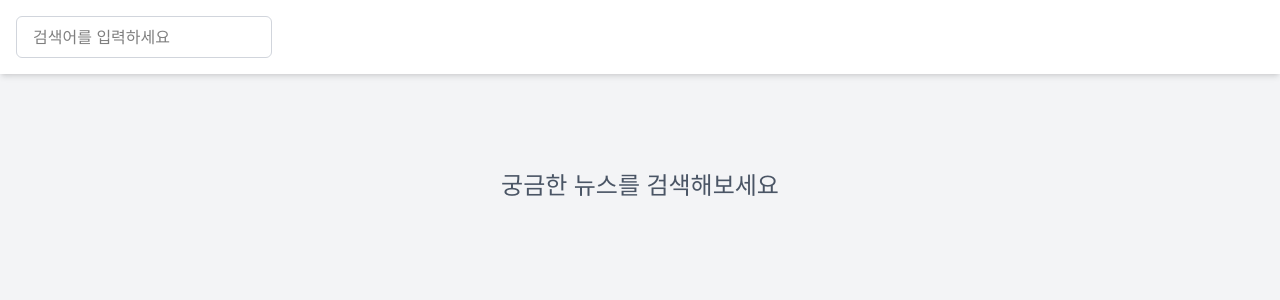
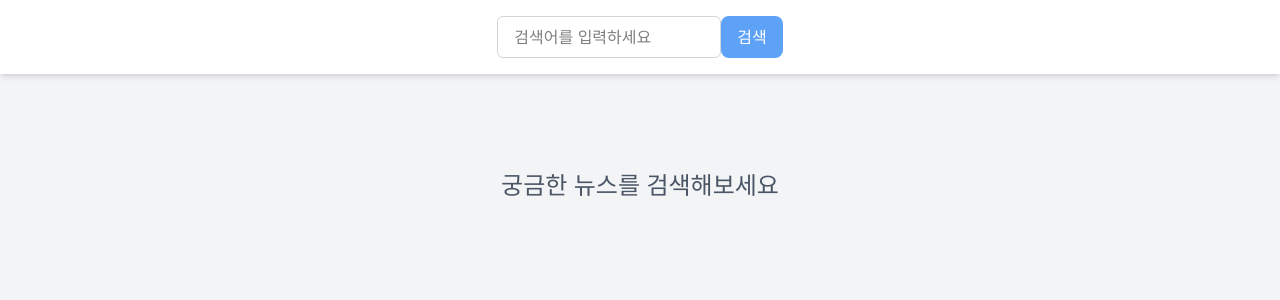
Before and after one commit to YunJonghwan/searchCrawling, a React (Vite) app in the folder client/: page / in a window 1280 px wide. Shown: the top 300 px of the page. Built offline with nearby package versions, Linux system fonts and the light colour scheme.

Commit message:
헤더 컴포넌트에서 검색 입력 및 버튼을 감싸는 div 추가

```diff
--- a/client/src/components/Header.tsx
+++ b/client/src/components/Header.tsx
@@ -3,7 +3,10 @@ import Input from "../components/Input";
 export const Header = () => {
   return (
     <header className="w-full p-4 bg-white shadow-md flex justify-between items-center">
-      <Input type="text" placeholder="검색어를 입력하세요" className="border border-gray-300 rounded-md px-4 py-2 w-64"/>
+      <div className="w-full flex justify-center">
+        <Input type="text" placeholder="검색어를 입력하세요" className="border border-gray-300 rounded-md px-4 py-2 w-56"/>
+        <button type="button" className="bg-[#5ea2f7] text-white px-4 py-2 rounded-lg hover:bg-[#7bb7ff]">검색</button>
+      </div>
     </header>
   );
 };
```
